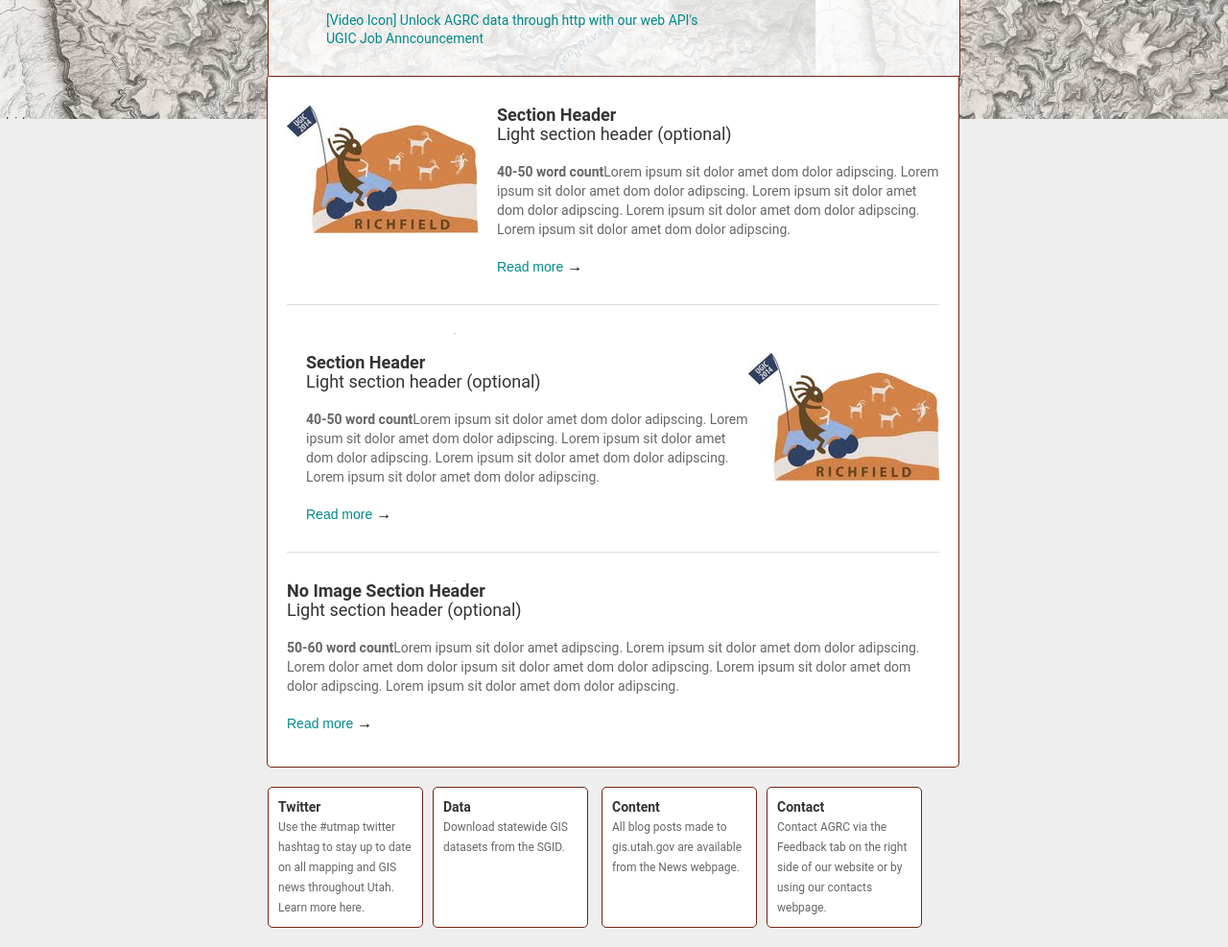
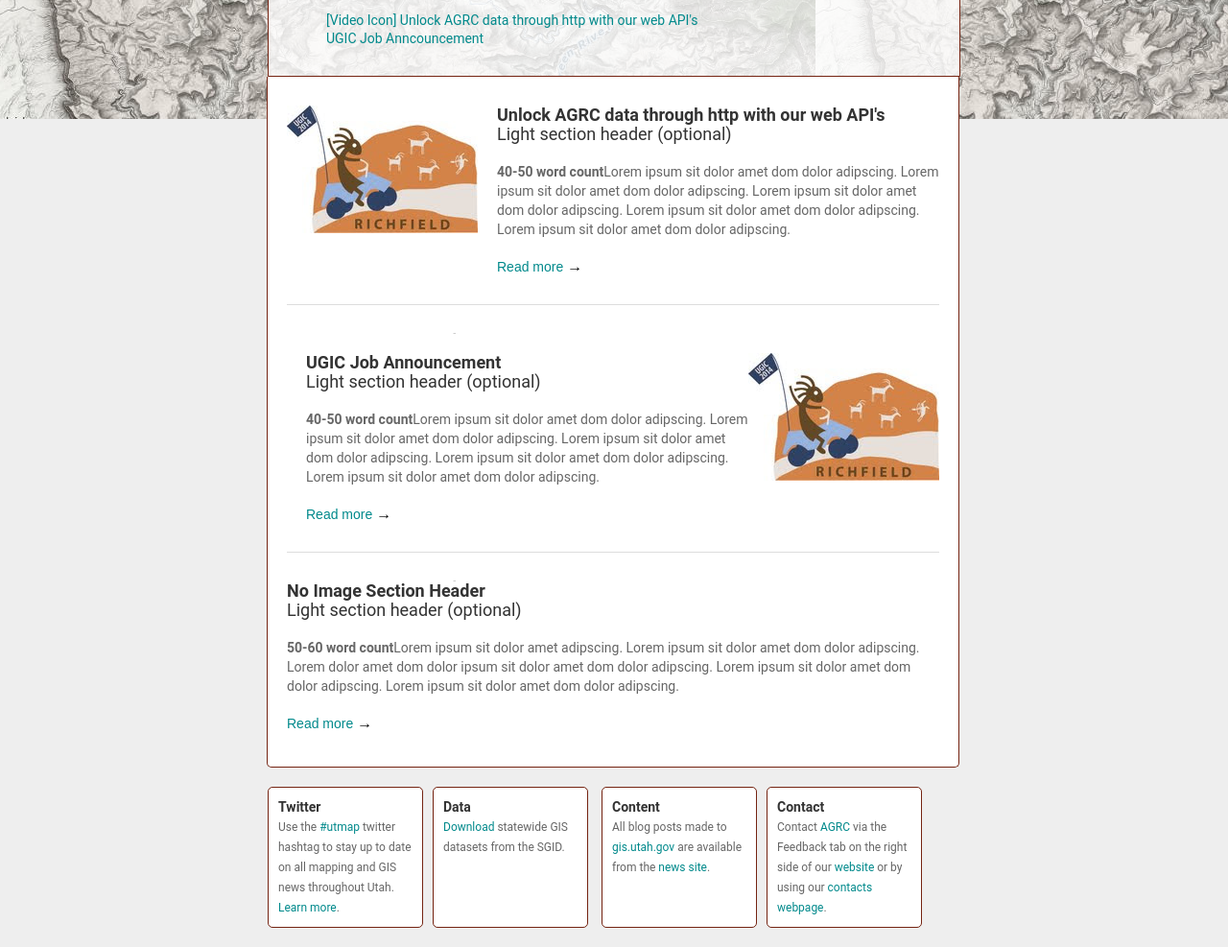
Before and after one commit to jpechmann/NewsLetter, a website: page src/index.html in a window 1280 px wide. Shown: the part 376-1363 px from the top of the page at 96% size. Drawn offline with Linux system fonts and the light colour scheme; a small style sheet from the web is missing.

```diff
--- a/src/index.html
+++ b/src/index.html
@@ -6,10 +6,8 @@
     <meta http-equiv="Content-Type" content="text/html; charset=utf-8" />
     <title>AGRC News Letter</title>
     <link rel='stylesheet' href='css/newsletter.css?__inline=true'>
-    <style type="text/css">
-    @import url("http://www.google.com/fonts#UsePlace:use/Collection:Roboto:400,700,300");
-    </style>
 </head>
+
 <body bgcolor="#ffffff">
     <table data="table" class="tableWide" width="100%" border="0" cellpadding="0" cellspacing="0" bgcolor="#ffffff">
         <tr>
@@ -21,8 +19,6 @@
                         </td>
                         <td style="border-collapse: collapse;" width="360" height="27" align="left" valign="bottom">
                             <font style="font-family:'Roboto',Arial,Helvetica,sans-serif; font-size:12px; color:#333333; text-decoration:none;">AGRC news and other statewide GIS announcements.</font>
-                        </td>
-                        <td style="border-collapse: collapse;" width="360" height="27" class="hide" align="right" valign="bottom"><a href="#" style="font-family:'Roboto',Arial,Helvetica,sans-serif; font-size:12px; color:#ffffff; text-decoration:none;">See this email as a webpage.</a>
                         </td>
                         <td style="border-collapse: collapse;" width="16" height="27" class="hide">
                             <img src="images/spacer.gif" width="16" height="27" alt="" />
@@ -63,9 +59,9 @@
                                         </font>
                                         <font class="article-list">
                                             <ul class="list-unstyled">
-                                                <li><a href="#">[Video Icon] Unlock AGRC data through http with our web API's</a>
+                                                <li><a href="#Presentation">[Video Icon] Unlock AGRC data through http with our web API's</a>
                                                 </li>
-                                                <li><a href="">UGIC Job Anncouncement</a>
+                                                <li><a href="#UGIC">UGIC Job Anncouncement</a>
                                                 </li>
                                             </ul>
                                         </font>
@@ -99,8 +95,8 @@
                                         <img src="images/spacer.gif" height="2" width="20" alt="" />
                                     </td>
                                     <td align="left" valign="top" style="line-height:19px;">
-                                        <font class="article-header">
-                                            Section Header
+                                        <font id="Presentation" class="article-header">
+                                            Unlock AGRC data through http with our web API's
                                         </font>
                                         <br />
                                         <font class="article-subheader">
@@ -138,8 +134,8 @@
                                         <img src="images/spacer.gif" height="2" width="20" alt="" />
                                     </td>
                                     <td align="left" valign="top" style="line-height:19px;">
-                                        <font class="article-header">
-                                            Section Header
+                                        <font id="UGIC" class="article-header">
+                                            UGIC Job Announcement
                                         </font>
                                         <br />
                                         <font class="article-subheader">
@@ -157,7 +153,7 @@
                                         <br />
 
                                         <a href="#" target="_blank" style="text-decoration:none; color:#00898B; font-size:14px; font-family:arial, helvetica, sans-serif;">Read more </a>&#8594;</td>
-                                        <td align="left" valign="top" class="hide">
+                                    <td align="left" valign="top" class="hide">
                                         <a target="_blank" href="#">
                                             <img class="image75" src="images/125x83thumbnail.jpg" alt="" border="0" />
                                         </a>
@@ -221,7 +217,7 @@
                             <img src="images/spacer.gif" width="14" alt="" />
                         </td>
                         <td align="left" valign="top" data="table" class="table" style="border-collapse: collapse; line-height:20px;" width="720" bgcolor="#eeeeee">
-                             <!--Start 1/4 tiles-->
+                            <!--Start 1/4 tiles-->
                             <table class="td334" width="682" border="0" cellpadding="0" cellspacing="0">
                                 <tr>
                                     <td align="left" valign="top">
@@ -233,7 +229,7 @@
                                                     </font>
                                                     <br />
                                                     <font class="small-text">
-                                                        Use the #utmap twitter hashtag to stay up to date on all mapping and GIS news throughout Utah. Learn more here.
+                                                        Use the <a href="https://twitter.com/search?f=realtime&q=%23utmap">#utmap</a> twitter hashtag to stay up to date on all mapping and GIS news throughout Utah. <a href="http://gis.utah.gov/utmap-a-twitter-tag-for-utah-gis/">Learn more</a>.
                                                     </font>
                                                 </td>
                                                 <td>
@@ -245,7 +241,7 @@
                                                     </font>
                                                     <br />
                                                     <font class="small-text">
-                                                        Download statewide GIS datasets from the SGID.
+                                                        <a href="http://gis.utah.gov/data/">Download</a> statewide GIS datasets from the SGID.
                                                     </font>
                                                 </td>
                                             </tr>
@@ -262,7 +258,7 @@
                                                         Content
                                                     </font>
                                                     <br />
-                                                    <font class="small-text">All blog posts made to gis.utah.gov are available from the News webpage.</font>
+                                                    <font class="small-text">All blog posts made to <a href="http://gis.utah.gov">gis.utah.gov</a> are available from the <a href="http://gis.utah.gov/agrc-newsletter/">news site</a>.</font>
                                                 </td>
                                                 <td>
                                                     <img src="images/spacer.gif" height="10" width="10" alt="" />
@@ -272,7 +268,7 @@
                                                         Contact
                                                     </font>
                                                     <br />
-                                                    <font class="small-text">Contact AGRC via the Feedback tab on the right side of our website or by using our contacts webpage.
+                                                    <font class="small-text">Contact <a href="http://gis.utah.gov/about">AGRC</a> via the Feedback tab on the right side of our <a href="http://gis.utah.gov">website</a> or by using our <a href="http://gis.utah.gov/about/contact/">contacts webpage</a>.
                                                     </font>
                                                 </td>
                                             </tr>
```
Also changed, not shown: 1 other file.
